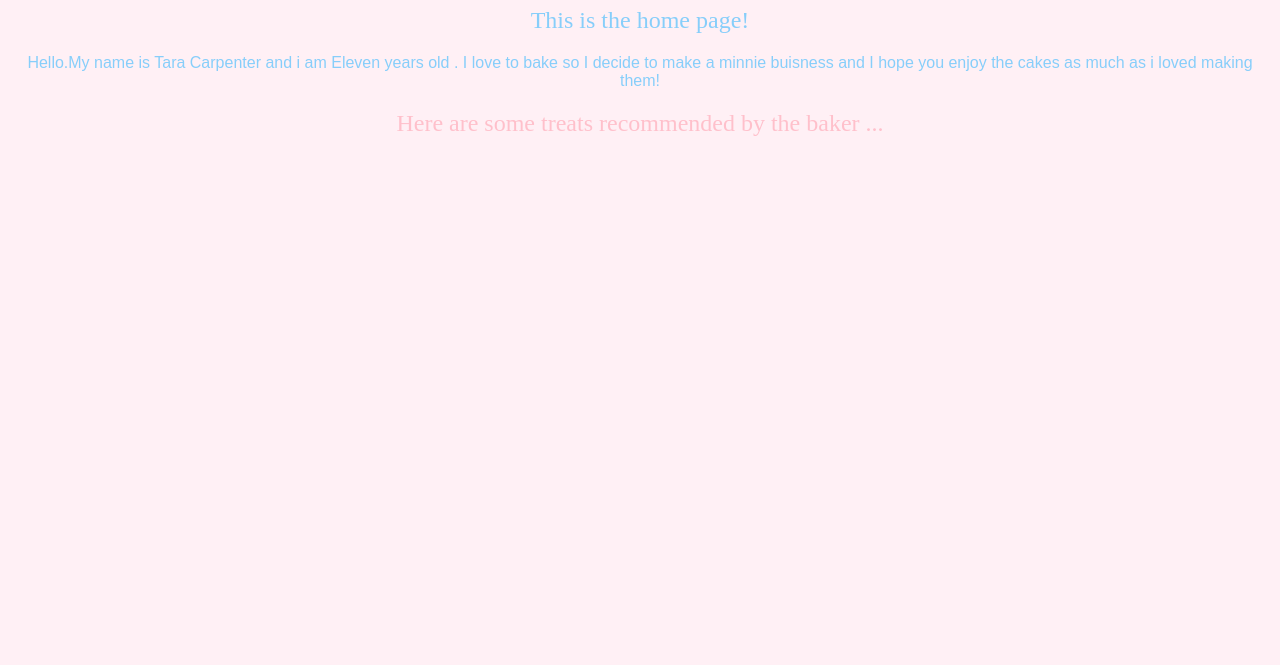
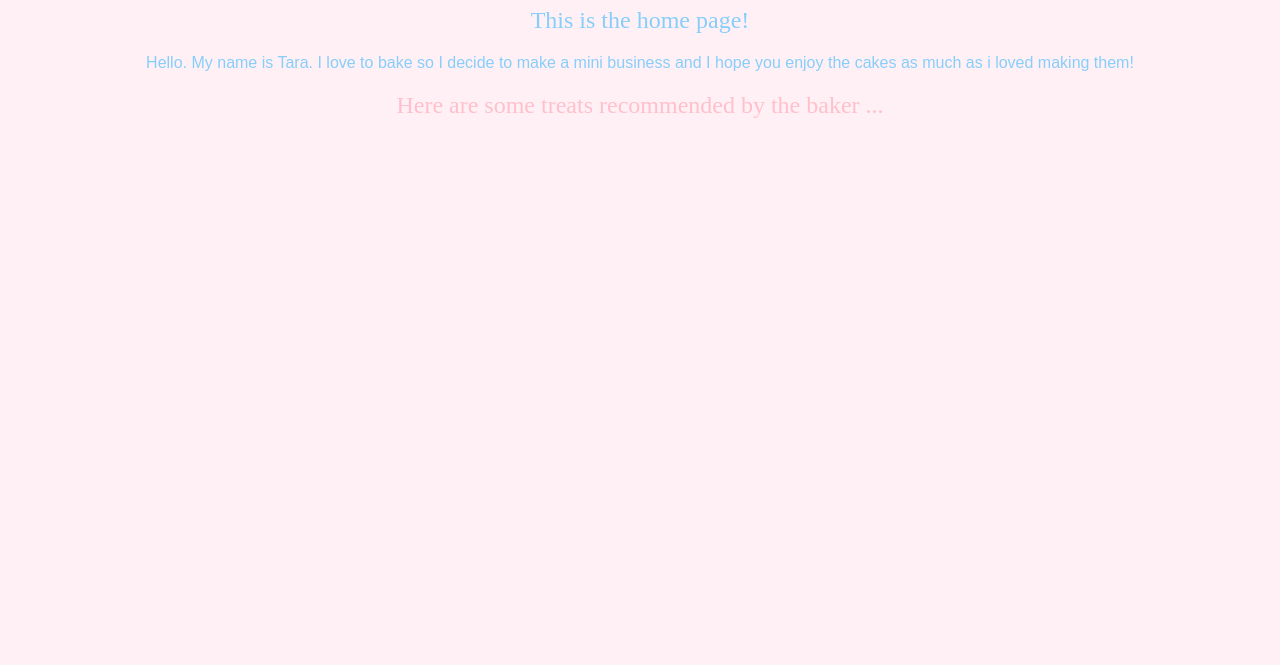
Before and after one commit to Carpos123/carposcakes, a plain HTML site: page index.html in a window 1280 px wide. Shown: the part 135-800 px from the top of the page. Drawn offline with Linux system fonts and the light colour scheme.

Commit message:
Update index.html
small edit

```diff
--- a/index.html
+++ b/index.html
@@ -21,7 +21,7 @@
 </ul>
 <h1 style="color:#87CEFA;"> Welcome to carpos cakes</h1>
 <h2 style="color:#87CEFA;"> This is the home page! </h2>
-<p> Hello.My name is Tara Carpenter and i am Eleven years old . I love to bake so I decide to make a minnie buisness and I hope  you  enjoy the cakes as much as i loved making them! </p>
+<p> Hello. My name is Tara. I love to bake so I decide to make a mini business and I hope you enjoy the cakes as much as i loved making them! </p>
 <h2> Here are some treats recommended by the baker ...</h2>
 
 <h2 style="color:#87CEFA"</h2>
```
